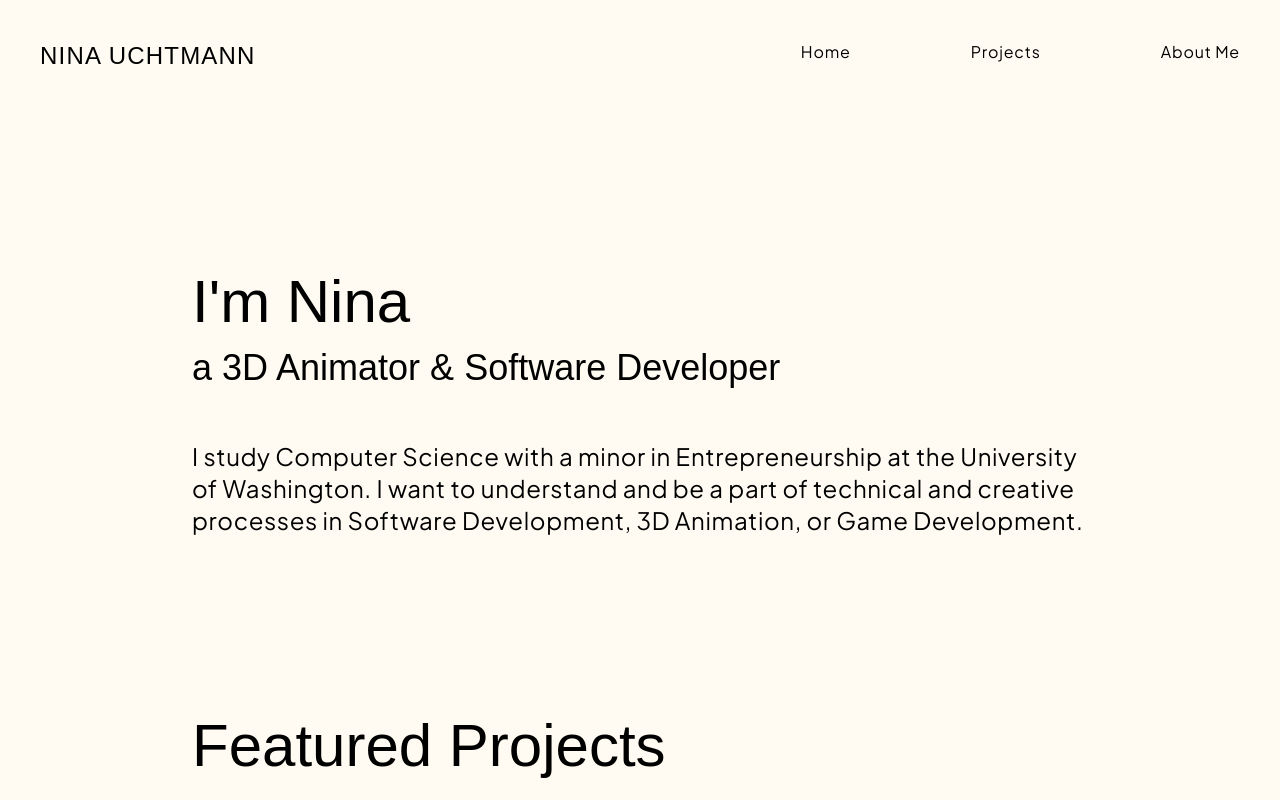
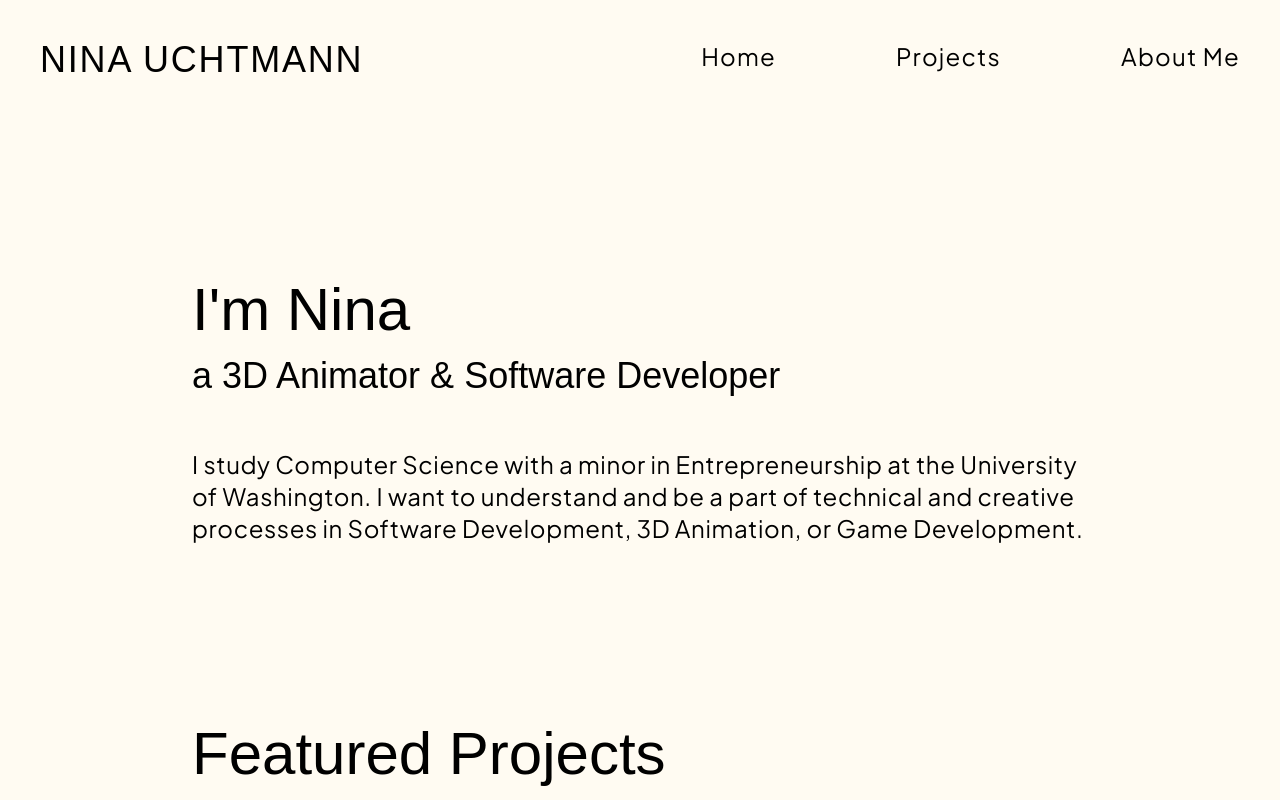
Before and after one commit to nina-uchtmann/personal-website, a Next.js app: page / in a window 1280 px wide. Shown: the top 800 px of the page. Built offline with nearby package versions, Linux system fonts and the light colour scheme; a web font is replaced by a local one.

Commit message:
Update nav bar

```diff
--- a/src/components/Navigation.tsx
+++ b/src/components/Navigation.tsx
@@ -3,8 +3,8 @@
 export default function Navigation() {
   return (
     <nav className="max-6xl mx-auto p-10 flex justify-between">
-        <span className="font-display text-2xl tracking-wider">NINA UCHTMANN</span>
-        <ul className="flex gap-30 tracking-wider">
+        <span className="font-display text-4xl tracking-wider">NINA UCHTMANN</span>
+        <ul className="flex gap-30 tracking-wider text-2xl">
             <li><a href="#about">Home</a></li>
             <li><a href="#projects">Projects</a></li>
             <li><a href="#contact">About Me</a></li>
```
